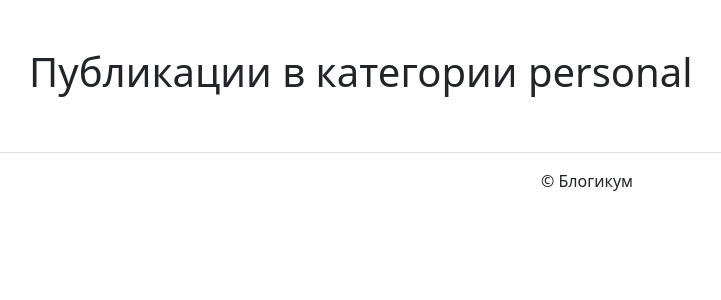
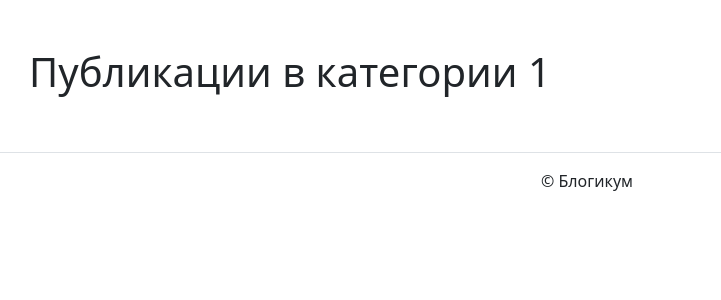
Before and after one commit to LadyOfTheTwilightForest/django_sprint1, a Django app: page /category/1/ in a window 1280 px wide. Shown: the part 56-356 px from the top of the page, without its empty margins (53-774 px from the left). Run offline with Django 3.2, Linux system fonts and the light colour scheme; some libraries are stand-ins or nearby versions.

Commit message:
error displaying pages

```diff
--- a/blogicum/blog/views.py
+++ b/blogicum/blog/views.py
@@ -75,5 +75,5 @@ posts = [
 post_dict = {post['id']: post for post in posts}
 
 
-def pagenotfound(request, exception):
+def page_not_found(request, exception):
     return HttpResponseNotFound('<h1>Страница не найдена<h1>')
--- a/blogicum/blogicum/urls.py
+++ b/blogicum/blogicum/urls.py
@@ -17,8 +17,8 @@ from django.conf.urls.static import static
 from django.contrib import admin
 from django.urls import path, include
 
-from blog.views import pagenotfound
-from pages.views import pagenotfound
+from blog.views import page_not_found
+from pages.views import page_not_found
 from blogicum import settings
 
 
@@ -34,4 +34,4 @@ if settings.DEBUG:
                           document_root=settings.MEDIA_ROOT)
 
 
-handler404 = pagenotfound
+handler404 = page_not_found
--- a/blogicum/pages/views.py
+++ b/blogicum/pages/views.py
@@ -13,5 +13,5 @@ def rules(request):
     return render(request, template)
 
 
-def pagenotfound(reguest, exception):
+def page_not_found(reguest, exception):
     return HttpResponseNotFound('<h1>Страница не найдена<h1>')
--- a/blogicum/template/base.html
+++ b/blogicum/template/base.html
@@ -4,15 +4,15 @@
   <head>
     <meta charset="utf-8">
     <meta name="viewport" content="width=device-width, initial-scale=1">
-    <link rel="icon" href="{% static 'blogicum/img/fav/favicon.ico' %}" type="image/x-icon">
-    <link rel="apple-touch-icon" sizes="180x180" href="{% static 'blogicum/img/fav/apple-touch-icon.png' %}">
-    <link rel="icon" type="image/png" sizes="32x32" href="{% static 'blogicum/img/fav/favicon-32x32.png' %}">
-    <link rel="icon" type="image/png" sizes="16x16" href="{% static 'blogicum/img/fav/favicon-16x16.png' %}">
-    <link rel="stylesheet" href="{% static 'blogicum/css/bootstrap.min.css' %}">
+    <link rel="icon" href="{% static 'for_blogicum/img/fav/favicon.ico' %}" type="image/x-icon">
+    <link rel="apple-touch-icon" sizes="180x180" href="{% static 'for_blogicum/img/fav/apple-touch-icon.png' %}">
+    <link rel="icon" type="image/png" sizes="32x32" href="{% static 'for_blogicum/img/fav/favicon-32x32.png' %}">
+    <link rel="icon" type="image/png" sizes="16x16" href="{% static 'for_blogicum/img/fav/favicon-16x16.png' %}">
+    <link rel="stylesheet" href="{% static 'for_blogicum/css/bootstrap.min.css' %}">
     <title>{% block title %}{% endblock %}</title>
   </head>
   <body>
-    {% include 'includes/header.html' %}
+    <header>{% include 'includes/header.html' %}</header>
     <main>{% block content %}{% endblock %}</main>
     {% include 'includes/footer.html' %}
   </body>
--- a/blogicum/template/blog/category.html
+++ b/blogicum/template/blog/category.html
@@ -2,6 +2,6 @@
 {% block title %}Публикации в категории personal{% endblock %}
 {% block content %}
     <div class="container py-5">
-        <h1>Публикации в категории personal</h1>
+        <h1>Публикации в категории {{ category }}</h1>
     </div>
 {% endblock %}
--- a/blogicum/template/includes/header.html
+++ b/blogicum/template/includes/header.html
@@ -1,10 +1,9 @@
 {% load static %}
 {% with request.resolver_match.view_name as view_name %}
-  <header>
   <nav class="navbar navbar-light" style="background-color: lightskyblue">
     <div class="container">
       <a class="navbar-brand" href="{% url 'blog:index' %}">
-            <img src="{% static 'blogicum/img/logo.png' %}" width="30" height="30" class="d-inline-block align-top" alt="">
+        <img src="{% static 'for_blogicum/img/logo.png' %}" width="30" height="30" class="d-inline-block align-top" alt="">
             Блогикум
       </a>
         <ul class="nav  nav-pills">
@@ -26,5 +25,4 @@
         </ul>
       </div>
   </nav>
-    </header>
 {% endwith %}
```
Also changed, not shown: blogicum/blogicum/settings.py (+4 -10 lines), blogicum/static/for_blogicum/css/bootstrap.min.css (renamed from blogicum/blogicum/static/blogicum/css/bootstrap.min.css), blogicum/static/for_blogicum/img/fav/android-chrome-192x192.png (renamed from blogicum/blogicum/static/blogicum/fav/android-chrome-192x192.png), blogicum/static/for_blogicum/img/fav/android-chrome-256x256.png (renamed from blogicum/blogicum/static/blogicum/fav/android-chrome-256x256.png), blogicum/static/for_blogicum/img/fav/apple-touch-icon.png (renamed from blogicum/blogicum/static/blogicum/fav/apple-touch-icon.png), blogicum/static/for_blogicum/img/fav/favicon-16x16.png (renamed from blogicum/blogicum/static/blogicum/fav/favicon-16x16.png), blogicum/static/for_blogicum/img/fav/favicon-32x32.png (renamed from blogicum/blogicum/static/blogicum/fav/favicon-32x32.png), blogicum/static/for_blogicum/img/fav/favicon.ico (renamed from blogicum/blogicum/static/blogicum/fav/favicon.ico), blogicum/static/for_blogicum/img/fav/mstile-150x150.png (renamed from blogicum/blogicum/static/blogicum/fav/mstile-150x150.png), blogicum/static/for_blogicum/img/logo.png (renamed from blogicum/blogicum/static/blogicum/img/logo.png), blogicum/template/pages/rules.html (indentation only). Lines whose indentation alone changed are shown as unchanged.
